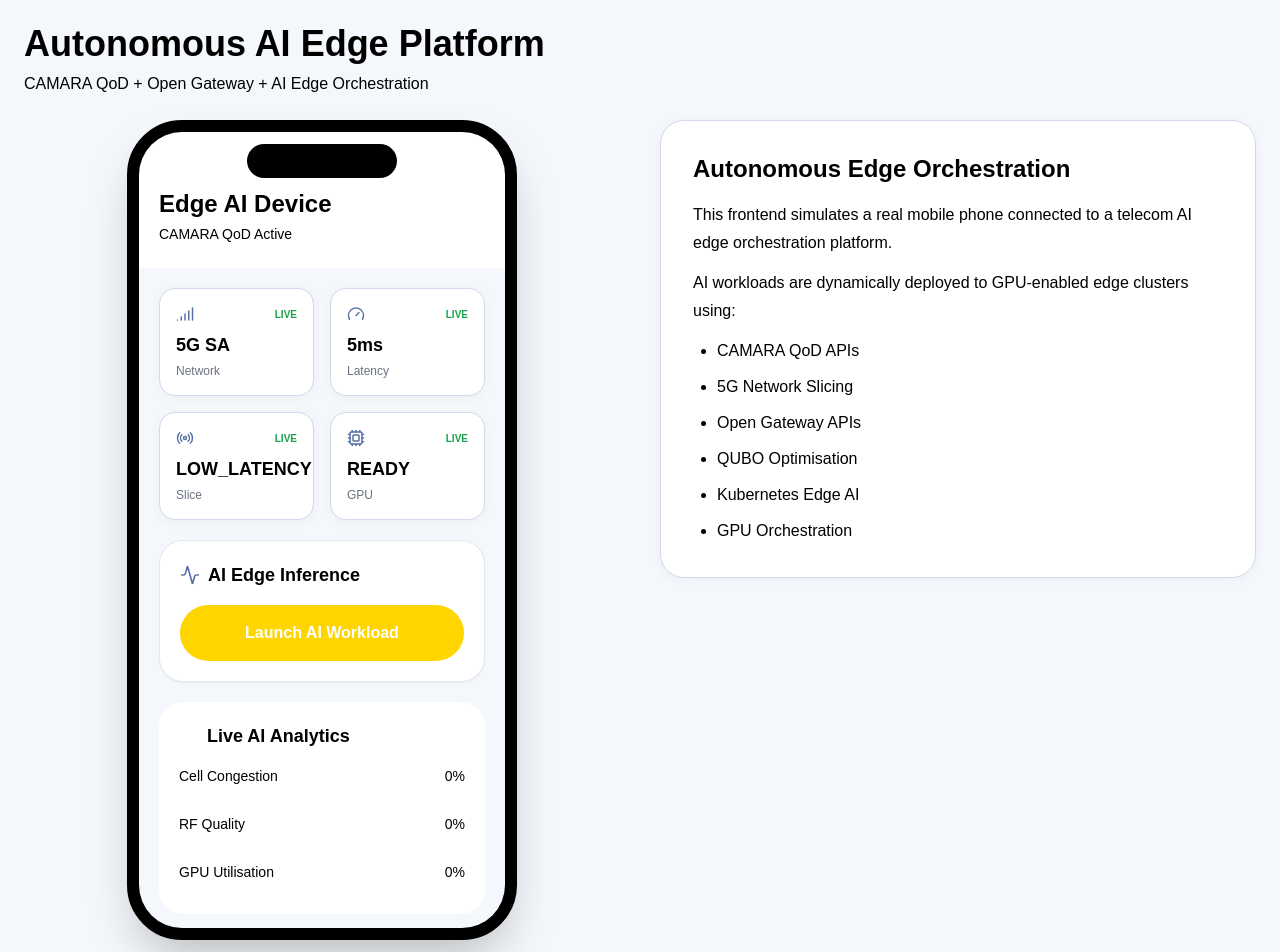
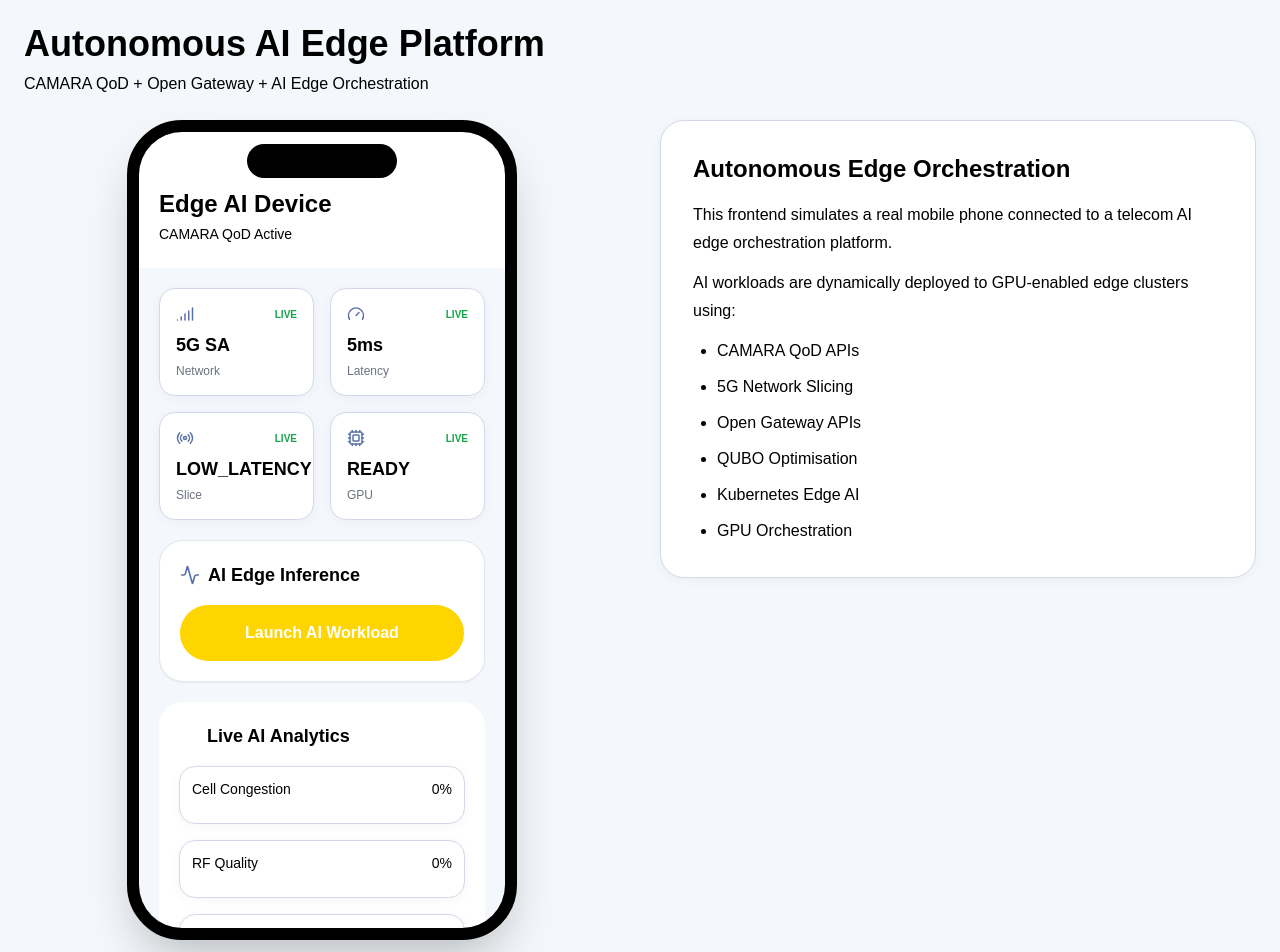
Before and after one commit to vomosev/ega-acg-frontend-component-app, a Next.js app: page /telecom in a window 1280 px wide. Shown: the top 952 px of the page. Built offline with nearby package versions, Linux system fonts and the light colour scheme.

Commit message:
Initial telecom AI edge frontend

```diff
--- a/src/components/TelecomMobileMockup.tsx
+++ b/src/components/TelecomMobileMockup.tsx
@@ -360,16 +360,19 @@ export default function TelecomMobileMockup() {
                 <div className="space-y-4 text-clgeodrops text-sm">
 
                 <AnalyticsBar
+                    className="geo-card p-3 rounded-2xl"
                     label="Cell Congestion"
                     value={analytics.cellCongestion}
                 />
 
                 <AnalyticsBar
+                    className="geo-card p-3 rounded-2xl"
                     label="RF Quality"
                     value={analytics.rfQuality}
                 />
 
                 <AnalyticsBar
+                    className="geo-card p-3 rounded-2xl"
                     label="GPU Utilisation"
                     value={analytics.gpuUtilisation}
                 />
@@ -509,11 +512,12 @@ function InfoRow({
 
 function AnalyticsBar({
   label,
-  value
+  value,
+  className = ""
 }: any) {
 
   return (
-    <div>
+    <div className={className}>
 
       <div className="
         flex
```
